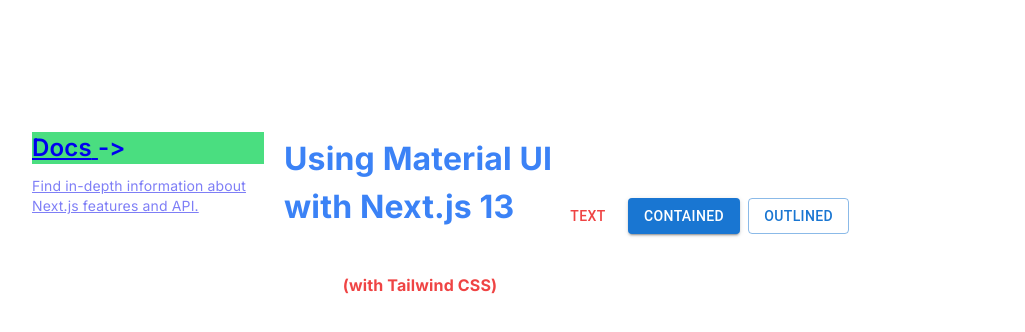
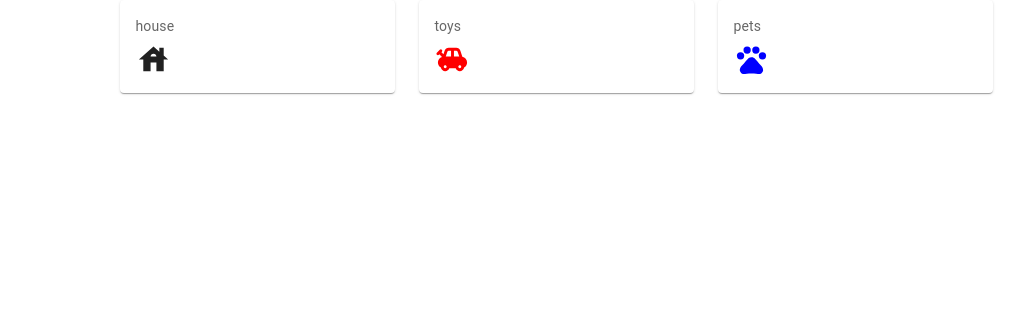
Before and after one commit to lucamartini/eco, a Next.js app: page / in a window 1280 px wide. Shown: the top 332 px of the page, without its empty margins (84-1109 px from the left). Built offline with nearby package versions, Linux system fonts and the light colour scheme.

Commit message:
remove custom theme set gallery as home add route to detail

```diff
--- /dev/null
+++ b/src/app/Gallery/CardAction.tsx
@@ -0,0 +1,18 @@
+"use client";
+
+import CardActionArea from "@mui/material/CardActionArea";
+import { useRouter } from "next/navigation";
+
+export default function CardAction(props: {
+  id: number;
+  children: React.ReactNode;
+}) {
+  const { id, children } = props;
+  const router = useRouter();
+
+  return (
+    <CardActionArea onClick={() => router.push("/detail/" + id)}>
+      {children}
+    </CardActionArea>
+  );
+}
--- a/src/app/gallery/page.tsx
+++ b/src/app/Gallery/index.tsx
@@ -2,12 +2,10 @@
 import HouseIcon from "@mui/icons-material/House";
 import ToysIcon from "@mui/icons-material/Toys";
 import PetsIcon from "@mui/icons-material/Pets";
+import CardAction from "./CardAction";
 import Card from "@mui/material/Card";
-import CardActions from "@mui/material/CardActions";
 import CardContent from "@mui/material/CardContent";
-import Button from "@mui/material/Button";
 import Typography from "@mui/material/Typography";
-import Inspect from "./inspect";
 
 async function getItems() {
   return [
@@ -29,27 +27,28 @@
   ];
 }
 
+const Boh = () => <div />;
+
 export default async function Gallery() {
   const items = await getItems();
 
   return (
-    <Grid container spacing={2}>
-      {items.map((i) => (
-        <Grid key={i.id}>
+    <Grid container spacing={3}>
+      {items.map((item) => (
+        <Grid key={item.id}>
           <Card sx={{ minWidth: 275 }}>
+            <CardAction id={item.id} key={item.id}>
               <CardContent>
                 <Typography
                   sx={{ fontSize: 14 }}
                   color="text.secondary"
                   gutterBottom
                 >
-                {i.text}
+                  {item.text}
                 </Typography>
-              {i.icon}
+                {item.icon}
               </CardContent>
-            <CardActions>
-              <Inspect id={i.id} />
-            </CardActions>
+            </CardAction>
           </Card>
         </Grid>
       ))}
--- /dev/null
+++ b/src/app/detail/[id]/page.tsx
@@ -0,0 +1,3 @@
+export default function Detail(props: { params: { id: string } }) {
+  return <div>{props.params.id}</div>;
+}
--- a/src/app/gallery/inspect.tsx
+++ /dev/null
@@ -1,12 +0,0 @@
-"use client";
-
-import Button from "@mui/material/Button";
-
-export default function Inspect(params: { id: number }) {
-  const { id } = params;
-  return (
-    <Button size="small" onClick={() => console.log(id)}>
-      Learn More
-    </Button>
-  );
-}
--- a/src/app/globals.css
+++ b/src/app/globals.css
@@ -3,4 +3,3 @@
 @tailwind utilities;
 
 @import url("https://fonts.googleapis.com/css?family=Roboto:300,400,500,700&display=swap");
-@import url("https://fonts.googleapis.com/icon?family=Material+Icons");
--- a/src/app/layout.tsx
+++ b/src/app/layout.tsx
@@ -16,9 +16,7 @@
 }) {
   return (
     <html lang="en">
-      <body className={inter.className} id="__next">
-        {children}
-      </body>
+      <body className={inter.className}>{children}</body>
     </html>
   );
 }
--- a/src/app/material.tsx
+++ /dev/null
@@ -1,25 +0,0 @@
-"use client";
-
-import { Button, Grid, Stack } from "@mui/material";
-
-export default function Home() {
-  return (
-    <Grid
-      container
-      height="30vh"
-      alignItems="center"
-      justifyContent="center"
-      direction="column"
-    >
-      <h1 className="text-blue-500">Using Material UI with Next.js 13</h1>{" "}
-      <h4 className="text-red-500">(with Tailwind CSS)</h4>
-      <Stack direction="row" columnGap={1}>
-        <Button variant="text" className="text-red-500">
-          Text
-        </Button>
-        <Button variant="contained">Contained</Button>
-        <Button variant="outlined">Outlined</Button>
-      </Stack>
-    </Grid>
-  );
-}
--- a/src/app/page.tsx
+++ b/src/app/page.tsx
@@ -1,32 +1,9 @@
-import Material from "./material";
-import { CssBaseline } from "@mui/material";
-import { StyledEngineProvider } from "@mui/material/styles";
+import Gallery from "./Gallery";
 
 export default function Home() {
   return (
-    <StyledEngineProvider injectFirst>
-      <CssBaseline />
-      <main className="flex min-h-screen flex-col items-center justify-between p-24">
-        <div className="mb-32 grid text-center lg:mb-0 lg:grid-cols-4 lg:text-left">
-          <a
-            href="https://nextjs.org/docs?utm_source=create-next-app&utm_medium=appdir-template&utm_campaign=create-next-app"
-            className="group rounded-lg border border-transparent px-5 py-4 transition-colors hover:border-gray-300 hover:bg-gray-100 hover:dark:border-neutral-700 hover:dark:bg-neutral-800/30"
-            target="_blank"
-            rel="noopener noreferrer"
-          >
-            <h2 className={`mb-3 text-2xl font-semibold bg-green-400`}>
-              Docs{" "}
-              <span className="inline-block transition-transform group-hover:translate-x-1 motion-reduce:transform-none">
-                -&gt;
-              </span>
-            </h2>
-            <p className={`m-0 max-w-[30ch] text-sm opacity-50`}>
-              Find in-depth information about Next.js features and API.
-            </p>
-          </a>
-          <Material />
-        </div>
-      </main>
-    </StyledEngineProvider>
+    <main className="flex min-h-screen flex-col items-center justify-between">
+      <Gallery />
+    </main>
   );
 }
--- a/tailwind.config.js
+++ b/tailwind.config.js
@@ -1,9 +1,5 @@
 /** @type {import('tailwindcss').Config} */
 module.exports = {
-  corePlugins: {
-    preflight: false,
-  },
-  important: "#__next",
   content: [
     "./src/pages/**/*.{js,ts,jsx,tsx,mdx}",
     "./src/components/**/*.{js,ts,jsx,tsx,mdx}",
```
Lines whose indentation alone changed are shown as unchanged.
